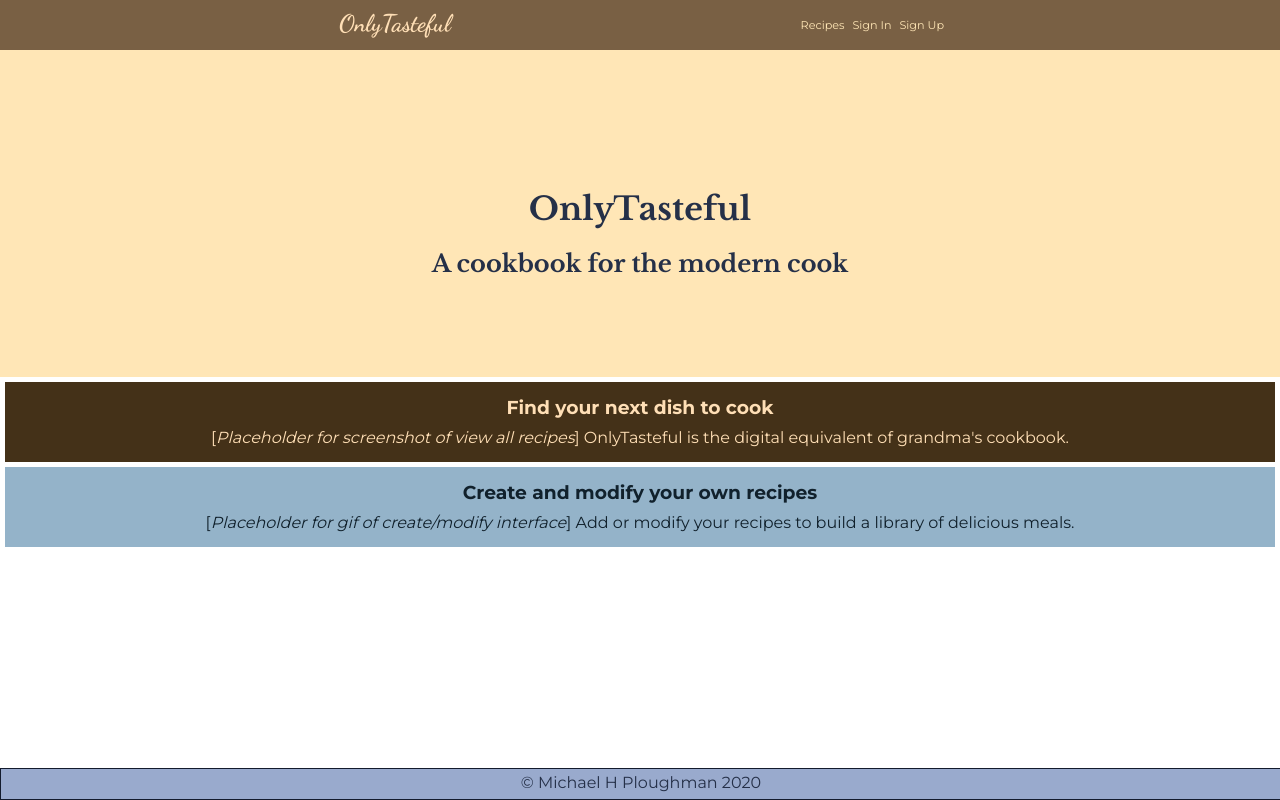
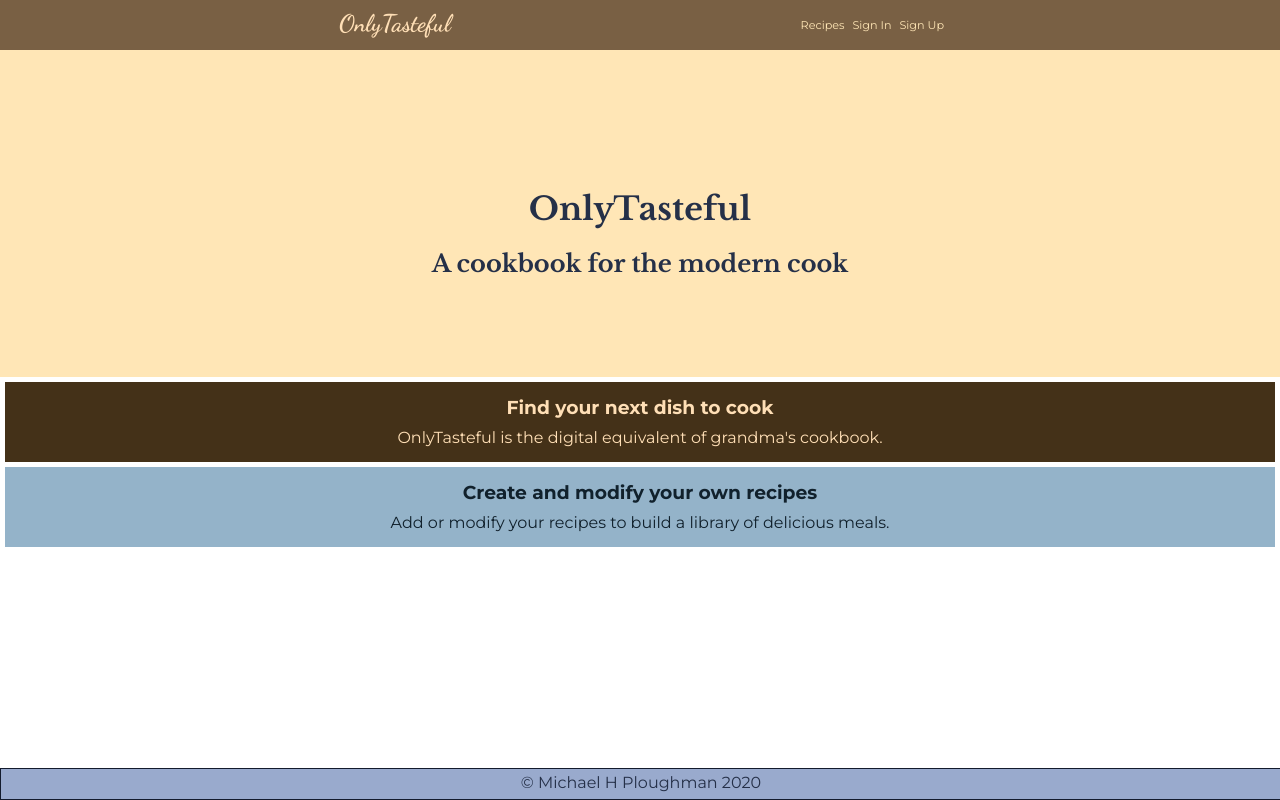
Before and after one commit to Evoxus/OnlyTasteful-client, a React (Create React App) app: page / in a window 1280 px wide. Built offline with nearby package versions, Linux system fonts and the light colour scheme.

Commit message:
Remove placeholder text from landing

```diff
--- a/src/routes/Landing/Landing.js
+++ b/src/routes/Landing/Landing.js
@@ -13,8 +13,8 @@ export default function Landing() {
         <Link to='/recipes' className='hoverEffect'>
           <h3>Find your next dish to cook</h3>
           <p>
-            [<em>Placeholder for screenshot of view all recipes</em>] OnlyTasteful is the digital
-          equivalent of grandma's cookbook.
+            OnlyTasteful is the digital
+            equivalent of grandma's cookbook.
         </p>
         </Link>
       </section>
@@ -22,8 +22,7 @@ export default function Landing() {
         <Link to='/createrecipe' className='hoverEffect'>
           <h3>Create and modify your own recipes</h3>
           <p>
-            [<em>Placeholder for gif of create/modify interface</em>]
-          Add or modify your recipes to build a library of delicious meals.
+            Add or modify your recipes to build a library of delicious meals.
         </p>
         </Link>
       </section>
```
